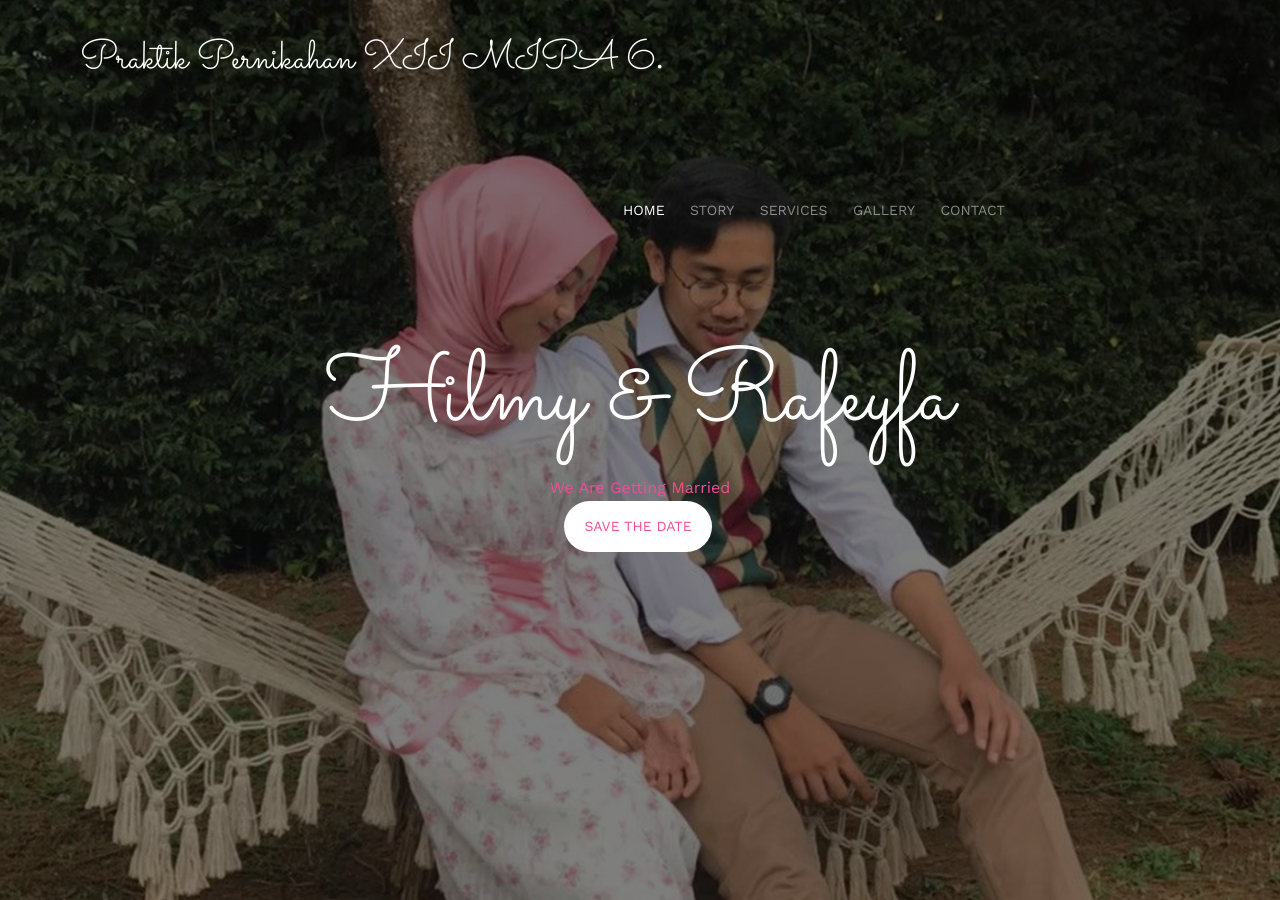
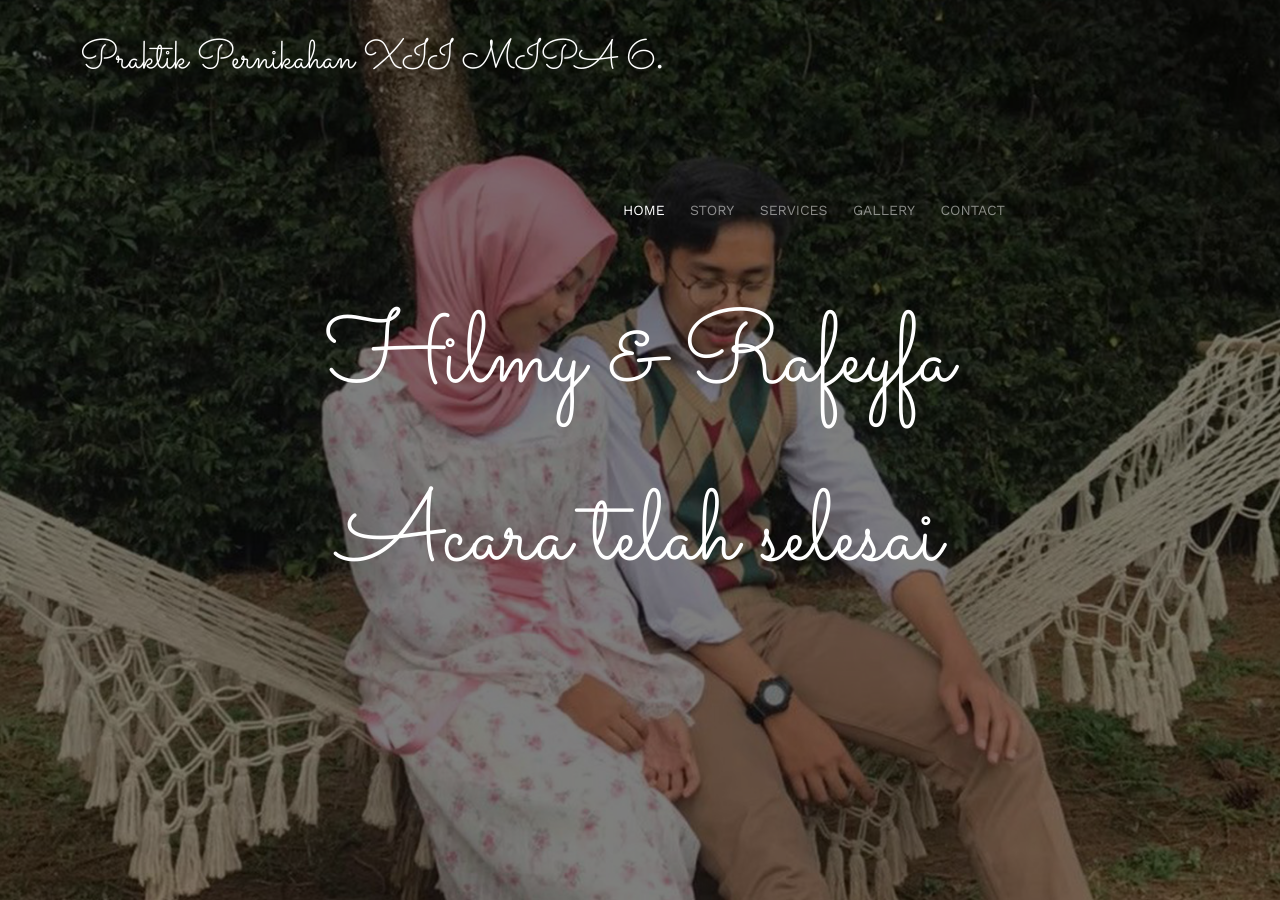
Before and after one commit to hilmydanrefa/hilmydanrefa.github.io, a plain HTML site: page index.html in a window 1280 px wide. Shown: the top 900 px of the page. Drawn offline with nearby package versions, Linux system fonts and the light colour scheme; a script that the page names is missing; files whose address does not match are found by name.

Commit message:
Add files via upload

```diff
--- a/index.html
+++ b/index.html
@@ -114,9 +114,8 @@
 					<div class="col-md-8 col-md-offset-2 text-center">
 						<div class="display-t">
 							<div class="display-tc animate-box" data-animate-effect="fadeIn">
-								<h1>Hilmy &amp; Rafeyfa</h1>
-								<a href="https://logwork.com/countdown-x8pd" class="countdown-timer" data-style="columns" data-timezone="Asia/Jakarta" data-date="2022-12-13 09:00" data-digitscolor="#ffffff" data-unitscolor="#ffffff">We Are Getting Married</a>
-								<p><a href="#" class="btn btn-default btn-sm">Save the date</a></p>
+								<h1>Hilmy &amp; Rafeyfa</h1><br>
+								<h1>Acara telah selesai</h1>
 							</div>
 						</div>
 					</div>
```
